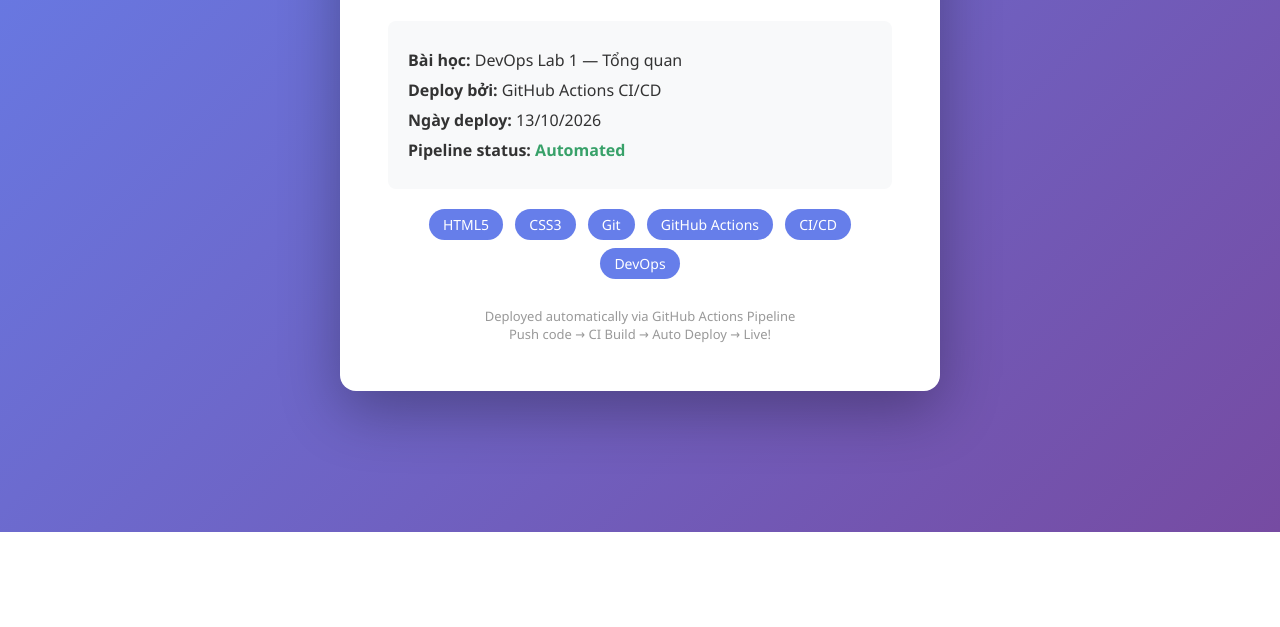
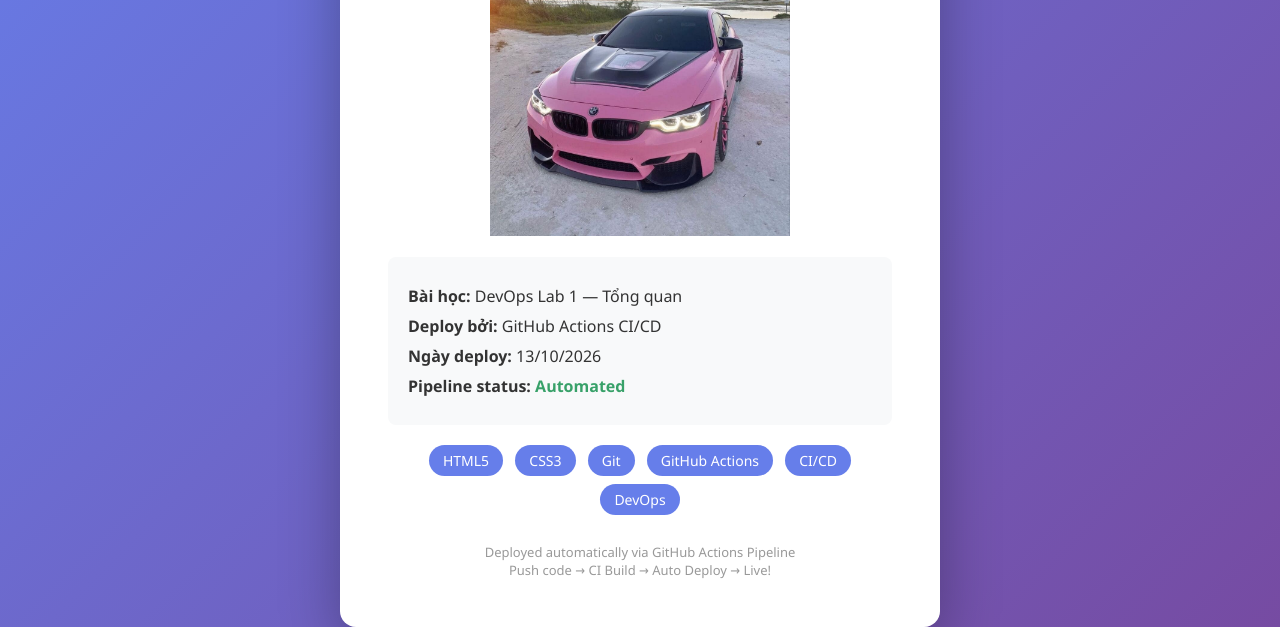
Before and after one commit to nguyenhuy26033-dotcom/huyquoc263, a plain HTML site: page index.html in a window 1280 px wide. Shown: the part 268-895 px from the top of the page. Before the commit the page ends 800 px from the top, so only its background shows below. Drawn offline with Linux system fonts and the light colour scheme.

Commit message:
feat: add image

```diff
--- a/index.html
+++ b/index.html
@@ -44,6 +44,7 @@
     <div class="container">
         <h1> Hello, DevOps!</h1>
         <h2>Lab 1 — Trải nghiệm CI/CD Pipeline</h2>
+<img src="anhxe.jpg" alt="Ảnh đại diện của tôi " width="300">
 
         <div class="info">
             <p> <strong>Bài học:</strong> DevOps Lab 1 — Tổng quan</p>
```
Also changed, not shown: anhxe.jpg (added).
